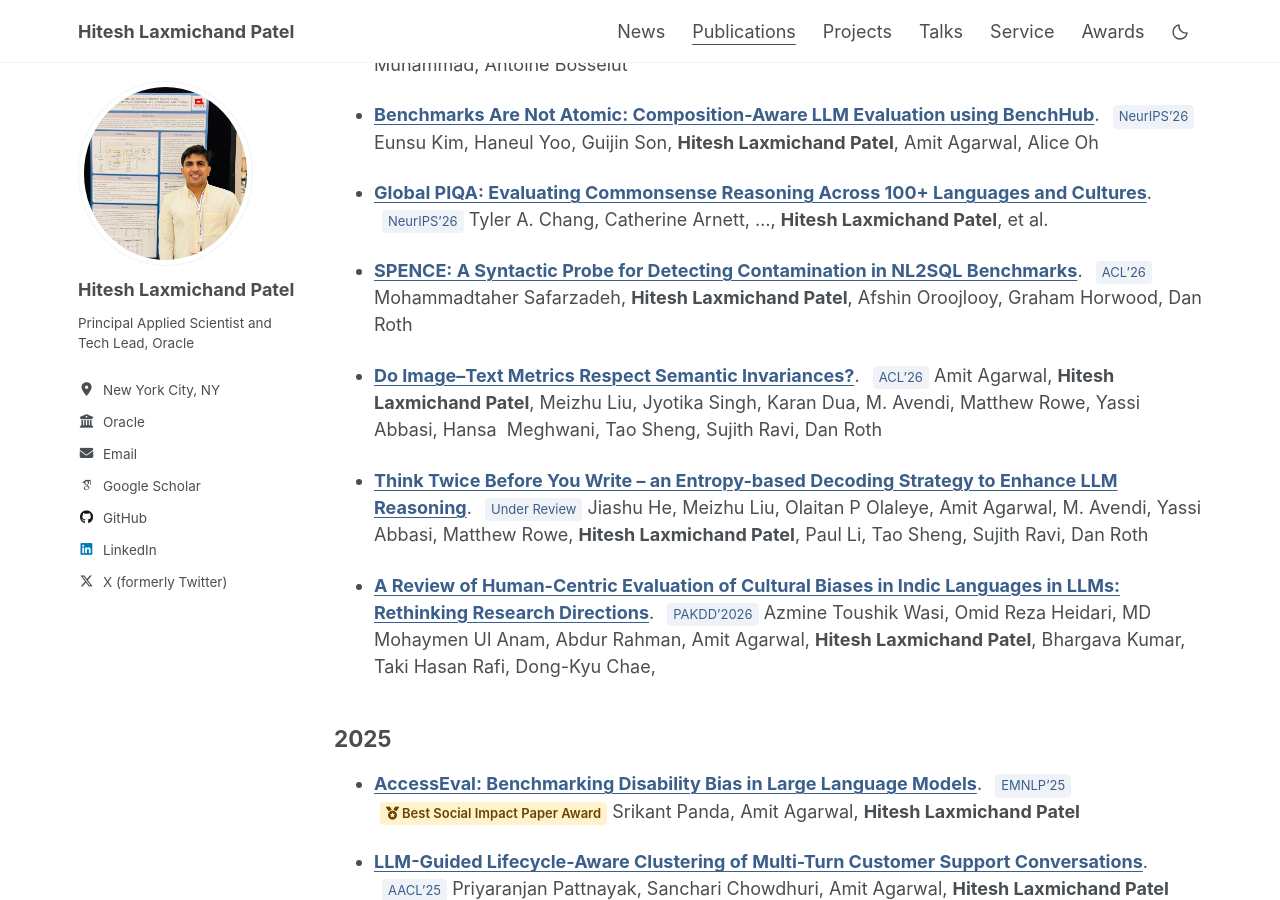
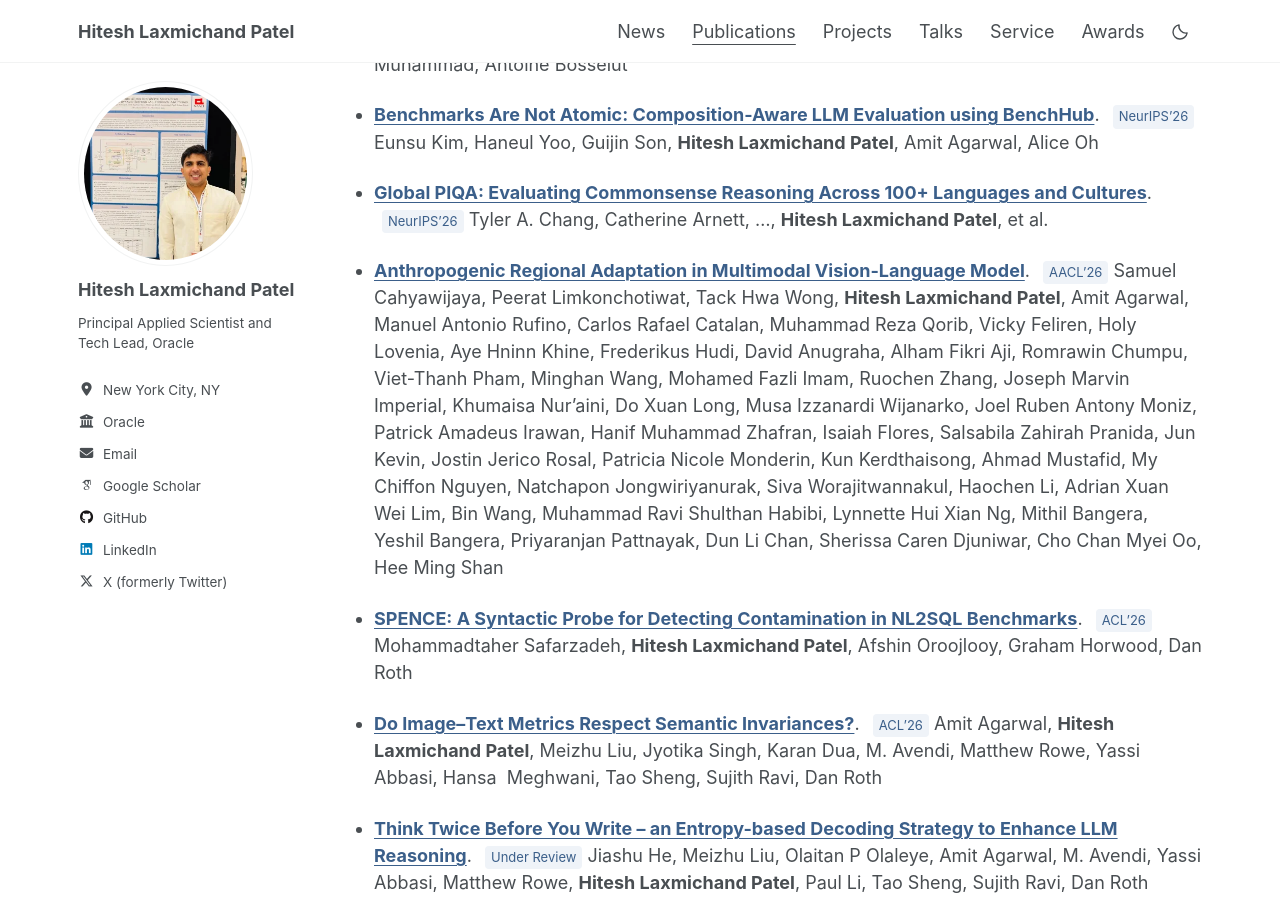
Before and after one commit to HITESHLPATEL/hiteshlpatel.github.io, a Jekyll site: the page built from _pages/publications.md, in a window 1280 px wide and 900 px high, scrolled down 1813 px. Built offline with Jekyll 4.4.1, drawn with Linux system fonts in a browser that asks for light colours.

Commit message:
Add Anthropogenic Regional Adaptation as AACL 2026 publication

```diff
--- a/_pages/publications.md
+++ b/_pages/publications.md
@@ -60,6 +60,10 @@ Angelika Romanou, María Grandury, Clara Meister, Negar Foroutan, Jabez Magomere
 - **[Global PIQA: Evaluating Commonsense Reasoning Across 100+ Languages and Cultures](https://neurips.cc/virtual/2026/poster/139393)**.
 <span class="venue-badge">NeurIPS'26</span>
 Tyler A. Chang, Catherine Arnett, …, **Hitesh Laxmichand Patel**, et al.
+
+- **[Anthropogenic Regional Adaptation in Multimodal Vision-Language Model](https://arxiv.org/abs/2604.11490)**.
+<span class="venue-badge">AACL'26</span>
+Samuel Cahyawijaya, Peerat Limkonchotiwat, Tack Hwa Wong, **Hitesh Laxmichand Patel**, Amit Agarwal, Manuel Antonio Rufino, Carlos Rafael Catalan, Muhammad Reza Qorib, Vicky Feliren, Holy Lovenia, Aye Hninn Khine, Frederikus Hudi, David Anugraha, Alham Fikri Aji, Romrawin Chumpu, Viet-Thanh Pham, Minghan Wang, Mohamed Fazli Imam, Ruochen Zhang, Joseph Marvin Imperial, Khumaisa Nur'aini, Do Xuan Long, Musa Izzanardi Wijanarko, Joel Ruben Antony Moniz, Patrick Amadeus Irawan, Hanif Muhammad Zhafran, Isaiah Flores, Salsabila Zahirah Pranida, Jun Kevin, Jostin Jerico Rosal, Patricia Nicole Monderin, Kun Kerdthaisong, Ahmad Mustafid, My Chiffon Nguyen, Natchapon Jongwiriyanurak, Siva Worajitwannakul, Haochen Li, Adrian Xuan Wei Lim, Bin Wang, Muhammad Ravi Shulthan Habibi, Lynnette Hui Xian Ng, Mithil Bangera, Yeshil Bangera, Priyaranjan Pattnayak, Dun Li Chan, Sherissa Caren Djuniwar, Cho Chan Myei Oo, Hee Ming Shan
 
 - **[SPENCE: A Syntactic Probe for Detecting Contamination in NL2SQL Benchmarks](https://aclanthology.org/2026.acl-long.926/)**.
 <span class="venue-badge">ACL'26</span>
```
Also changed, not shown: _pages/service.md (+1 -1 lines).
